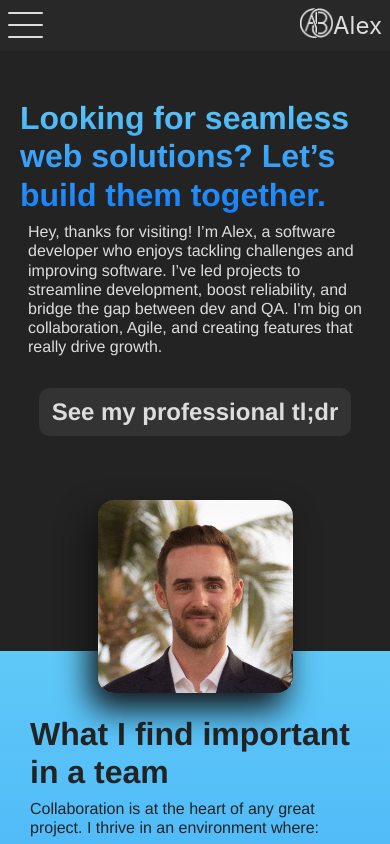
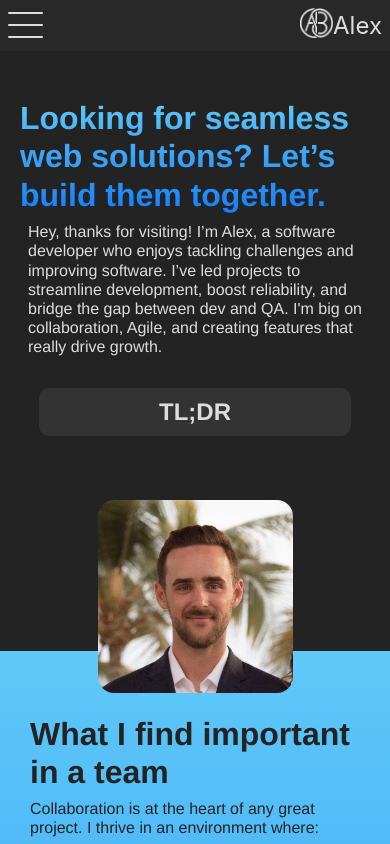
Before and after one commit to Alexbruce1/portfolio2024, a React (Create React App) app: page / in a window 390 px wide. Shown: the top 844 px of the page. Built offline with nearby package versions, Linux system fonts and the light colour scheme.

Commit message:
Remove /resume and update TLDR wording across the app

```diff
--- a/src/App.js
+++ b/src/App.js
@@ -102,7 +102,6 @@ function App() {
             <Route path="/contact" element={<Contact />} />
           </Routes>
         </div>
-        {/* <AI /> */}
         <Footer
           toggleDarkMode={toggleDarkMode}/>
       </div>
--- a/src/Components/Contact.js
+++ b/src/Components/Contact.js
@@ -64,10 +64,11 @@ function Contact() {
                 className="contact-field contact-name-input"
                 type="name"
                 name="name"
+                title="Name"
                 value={formData.name}
                 onChange={handleChange}
                 required
-              />
+                />
             </div>
             <div className="contact-section contact-email-section">
               <label className="contact-label">
@@ -77,10 +78,11 @@ function Contact() {
                 className="contact-field contact-email-input"
                 type="email"
                 name="email"
+                title="Email"
                 value={formData.email}
                 onChange={handleChange}
                 required
-              />
+                />
             </div>
             <div className="contact-section contact-message-section">
               <label className="contact-label">
@@ -88,6 +90,7 @@ function Contact() {
               </label>
               <textarea
                 className="contact-field contact-message-input"
+                title="Message"
                 name="message"
                 value={formData.message}
                 onChange={handleChange}
--- a/src/Components/Header.js
+++ b/src/Components/Header.js
@@ -19,16 +19,11 @@ function Header({ sidebarActive, hamburgerRef, toggleSidebar, sidebarRef, darkMo
               onClick={toggleSidebar}
               className={location.pathname === "/" ? "header-link header-link-active" : "header-link"}
             >Home</Link>
-            {/* <Link
-              to="/resume"
-              onClick={toggleSidebar}
-              className={location.pathname === "/resume" ? "header-link header-link-active" : "header-link"}
-            >Resume</Link> */}
             <Link
               to="/tldr"
               onClick={toggleSidebar}
               className={location.pathname === "/tldr" ? "header-link header-link-active" : "header-link"}
-            >At a Glance</Link>
+            >TL;DR</Link>
             <Link
               to="/contact"
               onClick={toggleSidebar}
--- a/src/Components/Home.css
+++ b/src/Components/Home.css
@@ -41,7 +41,6 @@
 .profile-img-home {
   cursor: pointer;
   border-radius: 1em;
-  box-shadow: var(--big-shadow);
   object-fit: contain;
   max-width: 100%;
   transition-duration: .25s;
@@ -62,10 +61,6 @@
 
 .profile-img-home:hover ~ .image-tooltip {
   visibility: visible;
-}
-
-.profile-img-home:hover {
-  box-shadow: var(--bigger-shadow);
 }
 
 /* Links section */
@@ -318,10 +313,6 @@
     visibility: hidden;
   }
 
-  .profile-img-home:hover {
-    box-shadow: var(--big-shadow);
-  }
-
   .home-team-container {
     background: var(--blue-blue-background-gradient);
     padding: 4em 10px;
--- a/src/Components/Home.js
+++ b/src/Components/Home.js
@@ -138,8 +138,7 @@ function Home({ isMobile }) {
           </p>
         </div>
         {isMobile ? <div className='home-links-container'>
-          {/* <Link className='home-link' to={'/resume'}>Check out my full resume</Link> */}
-          <Link className='home-link' to={'/tldr'}> See my professional tl;dr</Link>
+          <Link className='home-link' to={'/tldr'}>TL;DR</Link>
         </div> : null }
         <div className='home-image-container'>
           <img className='profile-img-home' src={profilePics[profilePicIndex]} alt="Profile" onClick={updateProfilePic} />
@@ -147,8 +146,7 @@ function Home({ isMobile }) {
         </div>
       </div>
       {isMobile ? null : <div className='home-links-container'>
-        {/* <Link className='home-link' to={'/resume'}>Check out my full resume</Link> */}
-        <Link className='home-link' to={'/tldr'}> See my professional tl;dr</Link>
+        <Link className='home-link' to={'/tldr'}>TL;DR</Link>
       </div> }
       <div className='home-team-container'>
         <div className='home-team-headline home-headline'>What I find important in a team</div>
@@ -200,25 +198,6 @@ function Home({ isMobile }) {
           </div>
         </div>
       </div>
-      {/* <div className='recommendations-container'>
-        <div className='home-headline recommendations-headline'>
-          What others have said
-        </div>
-        <div className='recommendations-sub-headline'>
-          Recommendations from LinkedIn
-        </div>
-        <div className='recommendations'>
-          {recommendations.map((rec) => (
-            <div className='recommendation-box'>
-              <div className='rec-top-row'>
-                <div className='rec-name'>{rec.name}</div>
-                <div className='rec-relationship'>{rec.relationship}</div>
-              </div>
-              <div className='rec-comment'>"{rec.comment}"</div>
-            </div>
-          ))}
-        </div>
-      </div> */}
     </div>
   );
 }
--- a/src/Components/Sidebar.js
+++ b/src/Components/Sidebar.js
@@ -7,7 +7,7 @@ function Sidebar({ darkMode, toggleSidebar, toggleDarkMode }) {
     <div className="sidebar">
       <Link to="/" onClick={toggleSidebar} className="sidebar-section sidebar-text-section">Home</Link>
       <Link to="/resume" onClick={toggleSidebar} className="sidebar-section sidebar-text-section">Resume</Link>
-      <Link to="/tldr" onClick={toggleSidebar} className="sidebar-section sidebar-text-section">At a Glance</Link>
+      <Link to="/tldr" onClick={toggleSidebar} className="sidebar-section sidebar-text-section">TL;DR</Link>
       <Link to="/contact" onClick={toggleSidebar} className="sidebar-section sidebar-text-section">Get in Touch</Link>
       {/* <Link to="/personal" onClick={toggleSidebar} className="sidebar-section sidebar-text-section">Outside of work</Link> */}
       <div className="sidebar-section dark-mode-container">
```
